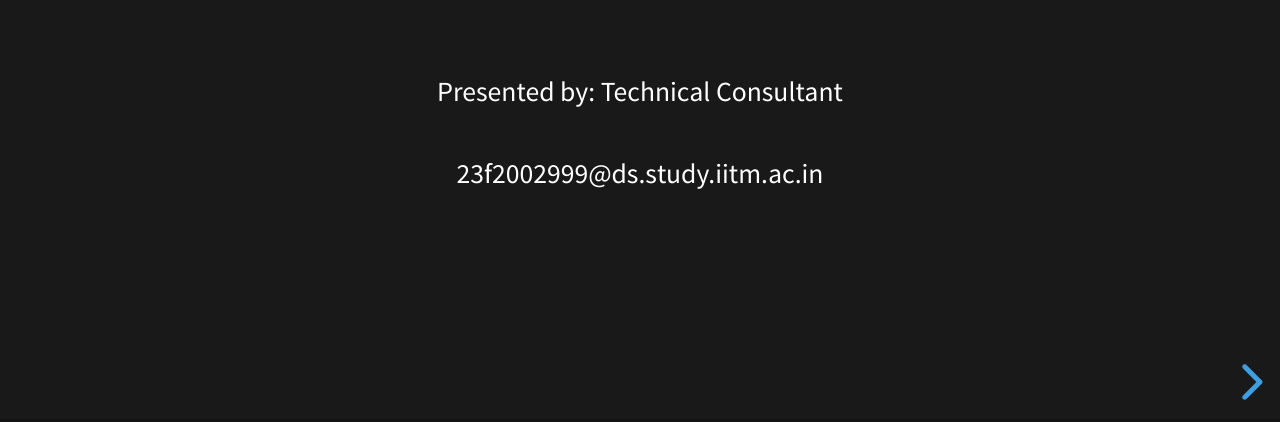
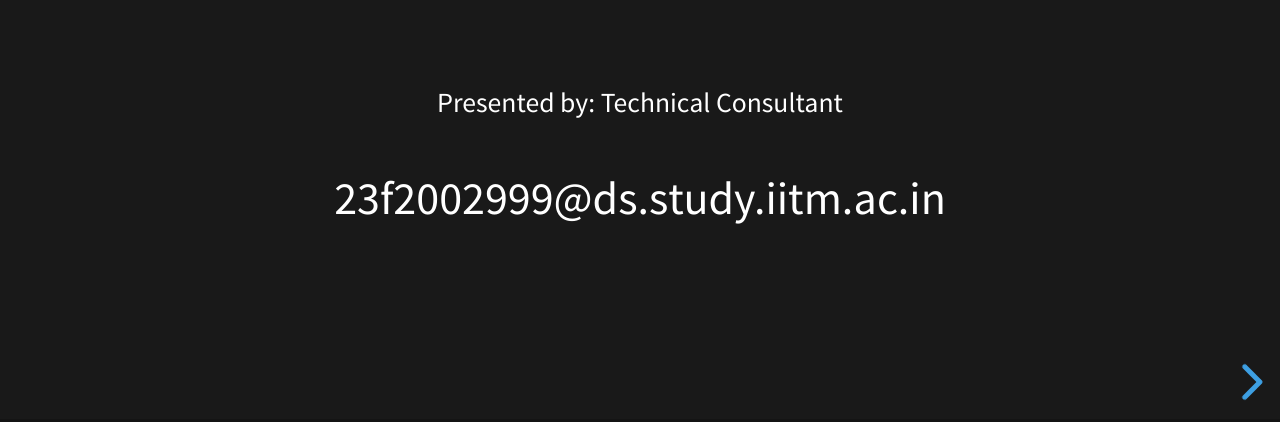
Before and after one commit to terexvk-rgb/tds-week7-task1, a plain HTML site: page index.html in a window 1280 px wide. Shown: the part 378-800 px from the top of the page. Drawn offline with nearby package versions, Linux system fonts and the light colour scheme.

Commit message:
update index.html

```diff
--- a/index.html
+++ b/index.html
@@ -20,7 +20,7 @@
 					<p>A Presentation for Our Stakeholders</p>
 					<br>
 					<p><small>Presented by: Technical Consultant</small></p>
-					<p><small>23f2002999@ds.study.iitm.ac.in</small></p>
+					23f2002999@ds.study.iitm.ac.in
 					<aside class="notes">
 						Welcome everyone. In this presentation, we'll cover the key financial results and strategic highlights from the third quarter of 2025.
 					</aside>
```
